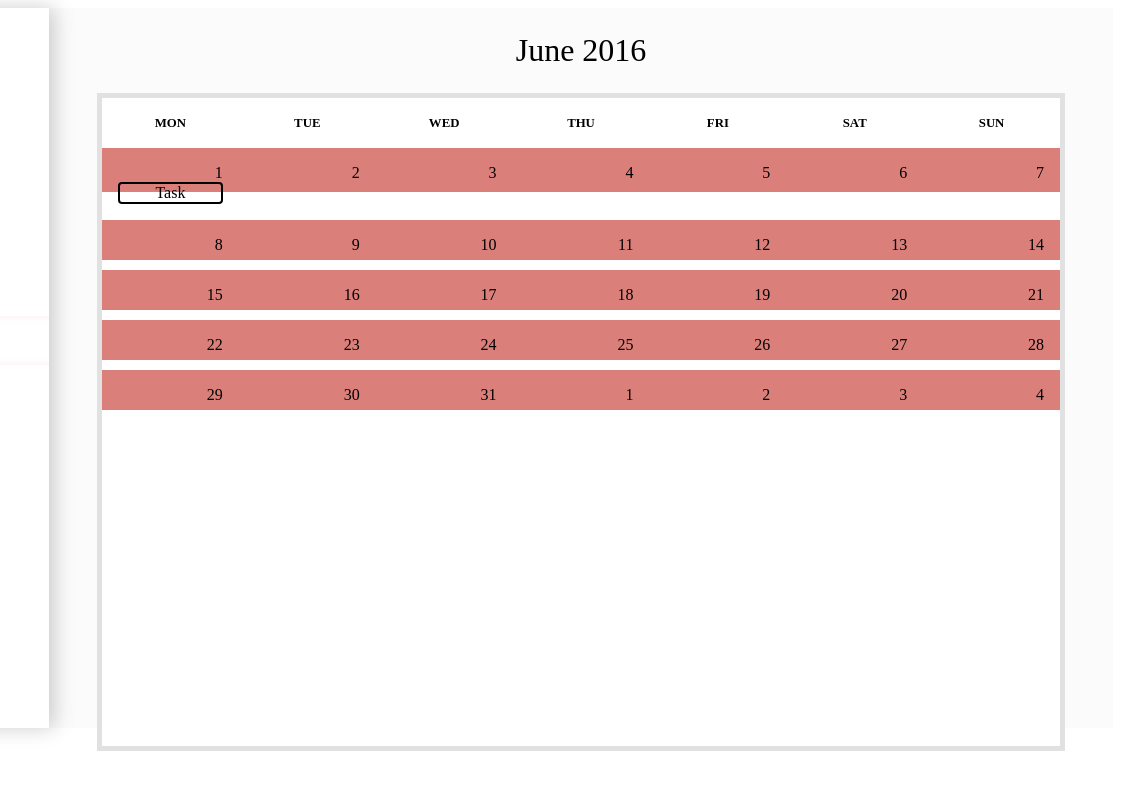
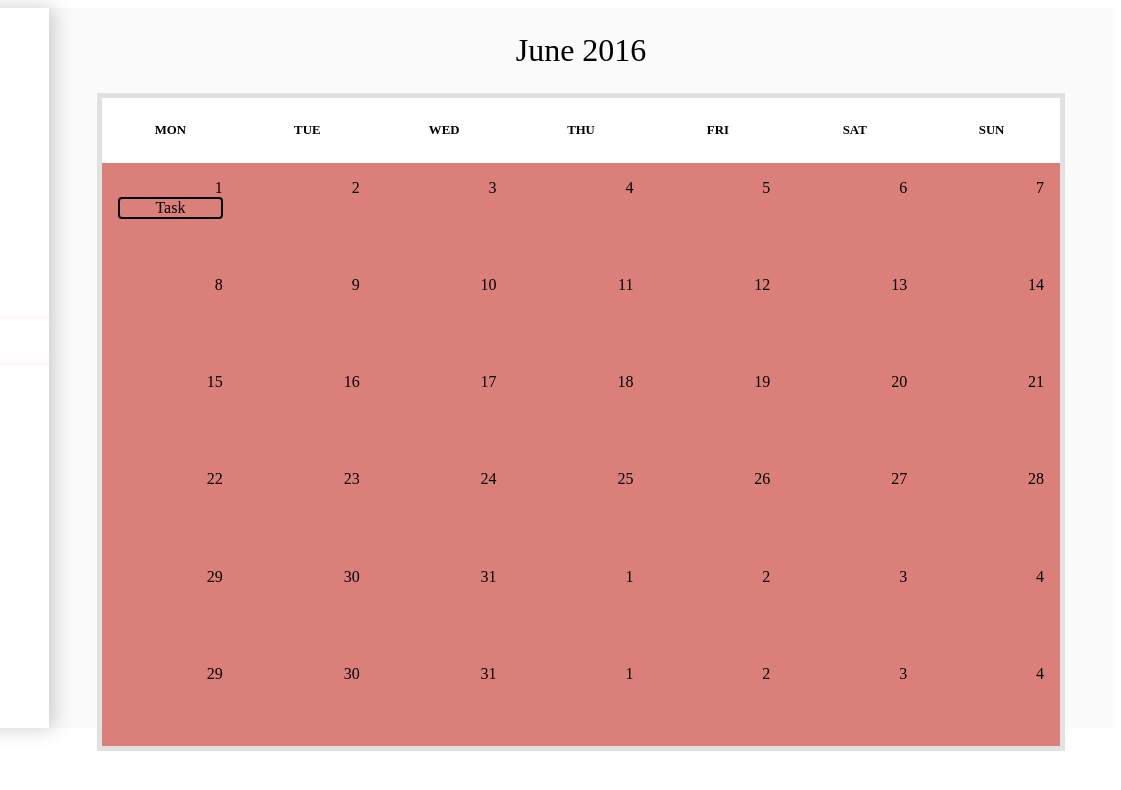
Before and after one commit to EidenisK/stress-o-meter, a plain HTML site: page calendar.html in a window 1280 px wide. Shown: the full height of the page, 159-1280 px from the left. Drawn offline with Linux system fonts and the light colour scheme.

Commit message:
updated css

```diff
--- a/calendar.html
+++ b/calendar.html
@@ -71,6 +71,15 @@
               <div class="calendar__day day">3</div>
               <div class="calendar__day day">4</div>
             </div>
+            <div class="calendar__week">
+              <div class="calendar__day day">29</div>
+              <div class="calendar__day day">30</div>
+              <div class="calendar__day day">31</div>
+              <div class="calendar__day day">1</div>
+              <div class="calendar__day day">2</div>
+              <div class="calendar__day day">3</div>
+              <div class="calendar__day day">4</div>
+            </div>
           </div>
         </main>
         <sidebar>
--- a/style.css
+++ b/style.css
@@ -128,18 +128,21 @@
     grid-template-columns: repeat(7, 1fr);
   }
   .calendar__week {
-    grid-auto-rows: 16.66%;
+    height: 15%;
+    grid-auto-rows: 100%;
     text-align: right;
   }
 
   .calendar__header {
-    grid-auto-rows: 50px;
+    height: 10%;
+    grid-auto-rows: 100%;
     align-items: center;
     text-align: center;
   }
 
   .calendar__day {
     height: 100%;
+    box-sizing: border-box;
     padding: 16px;
   }
 
```
